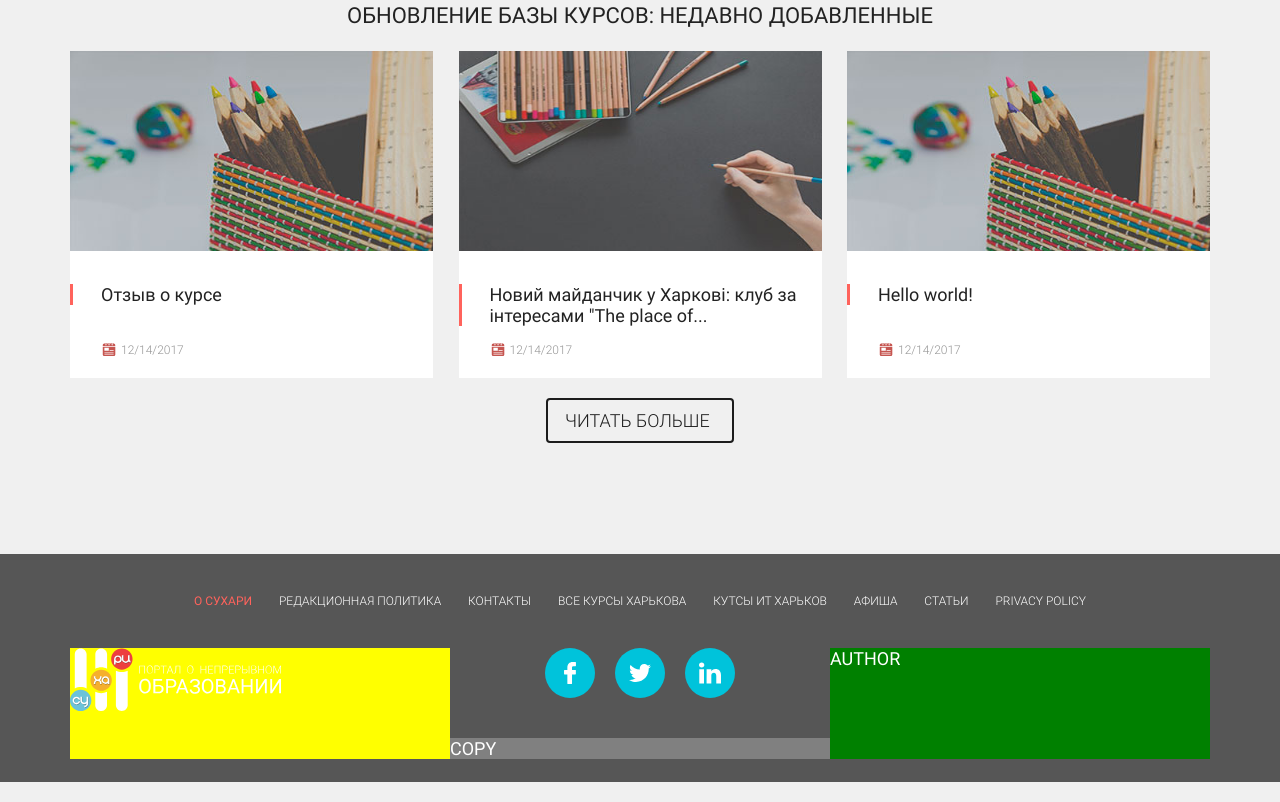
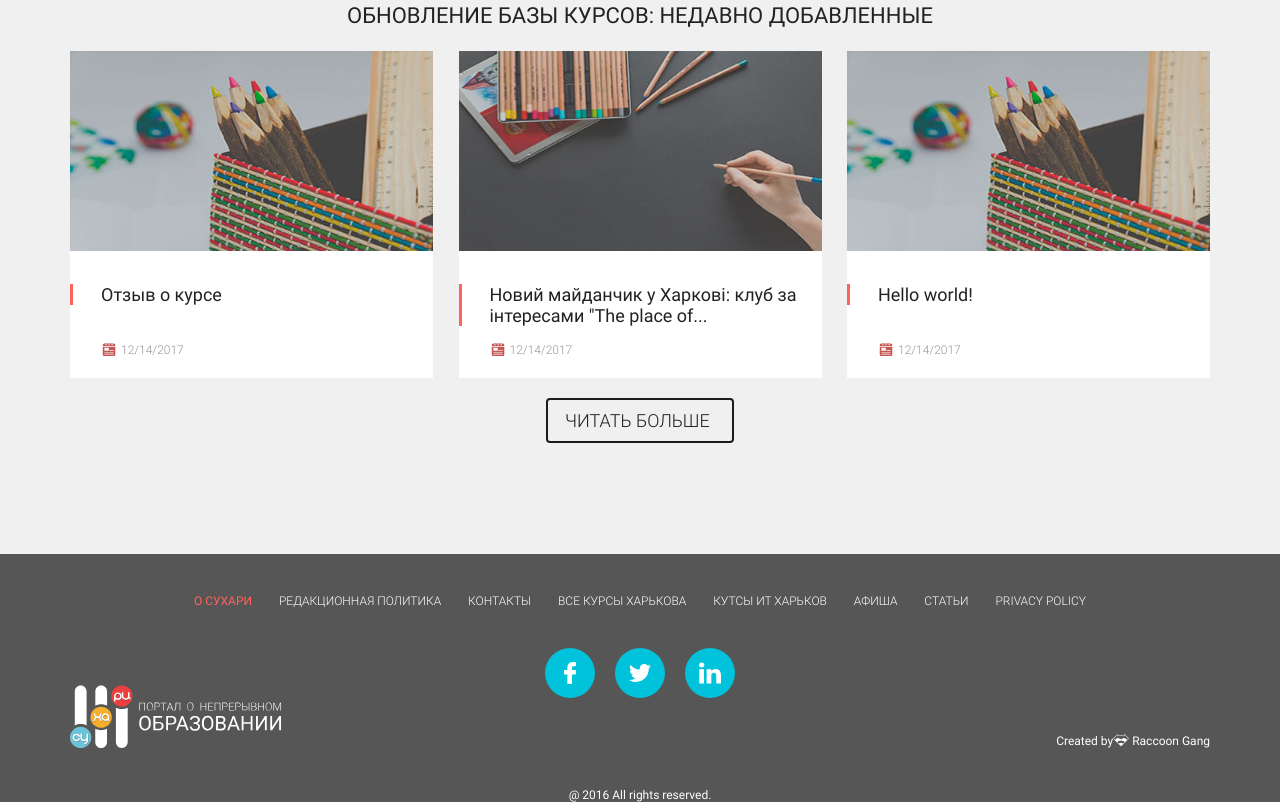
Before and after one commit to Alexander-Greckov/sukhari-demo, a website: page src/index.html in a window 1280 px wide. Shown: the part 2597-3399 px from the top of the page. Drawn offline with Linux system fonts and the light colour scheme.

Commit message:
Created footer for PC (not adaptive)

```diff
--- a/src/index.html
+++ b/src/index.html
@@ -295,7 +295,7 @@
             </div>
             <div class="footer-sn">
                 <a href="#" class="footer-sn-elem">
-                    <img src="img/facebook-logo.svg" alt="Мы в Facebook">
+                    <img src="img/facebook_logo.svg" alt="Мы в Facebook">
                 </a>
                 <a href="#" class="footer-sn-elem">
                     <img src="img/twitter.svg" alt="Мы в Twitter">
@@ -304,8 +304,11 @@
                     <img src="img/linkedin_logo.svg" alt="Мы в LinkedIn">
                 </a>
             </div>
-            <div class="footer-author">AUTHOR</div>
-            <div class="footer-copy">COPY</div>
+            <div class="footer-author">
+                Created by
+                <a class="rg-logo" href="https://raccoongang.com" target="_blank">Raccoon Gang</a>
+            </div>
+            <div class="footer-copy">@ 2016 All rights reserved.</div>
         </div>
     </footer>
 </body>
--- a/src/scss/_footer.scss
+++ b/src/scss/_footer.scss
@@ -5,6 +5,7 @@
     background-color: $footer-bg-color;
     margin-top: 111px;
     padding-top: 40px;
+    font-size: 12px;
 }
 
 .footer-inner {
@@ -14,9 +15,10 @@
     grid-row-gap: 40px;
     //justify-content: center;
     grid-template-columns: repeat(3, 1fr);
+    grid-template-rows: 1fr 100px 1fr; // Change
     grid-template-areas: "fm fm fm"
                          "fl fs fa"
-                         "fl fc fa";
+                         ".  fc  .";
 
     & .fm-inner {
         max-width: 892px;
@@ -29,7 +31,6 @@
         justify-content: space-between;
         display: flex;
         flex-wrap: wrap;
-        font-size: 12px;
         text-transform: uppercase;
         font-weight: lighter;
     }
@@ -45,7 +46,13 @@
 
 .footer-logo {
     grid-area: fl;
-    background-color: yellow;
+    display: flex;
+    justify-content: flex-start;
+    align-items: flex-end;
+
+    & .logo > img {
+        height: 63px;
+    }
 }
 
 .footer-sn {
@@ -71,10 +78,12 @@
 
 .footer-author {
     grid-area: fa;
-    background-color: green;
+    display: flex;
+    justify-content: flex-end;
+    align-items: flex-end;
 }
 
 .footer-copy {
     grid-area: fc;
-    background-color: gray;
+    text-align: center;
 }
--- a/src/scss/_global.scss
+++ b/src/scss/_global.scss
@@ -58,3 +58,14 @@ button {
     color: $second-accent-color;
     font-weight: normal;
 }
+
+.rg-logo::before {
+    content: '';
+    display: inline-block;
+    height: 16px;
+    width: 19px;
+    position: relative;
+    background-image: url('../img/logo_raccoon.svg');
+    background-repeat: no-repeat;
+    top: 3px;
+}
```
Also changed, not shown: src/css/styles.css, src/img/facebook_logo.svg (renamed from src/img/facebook-logo.svg), src/img/logo_raccoon.svg (renamed from src/img/Logo_raccoon.svg).
